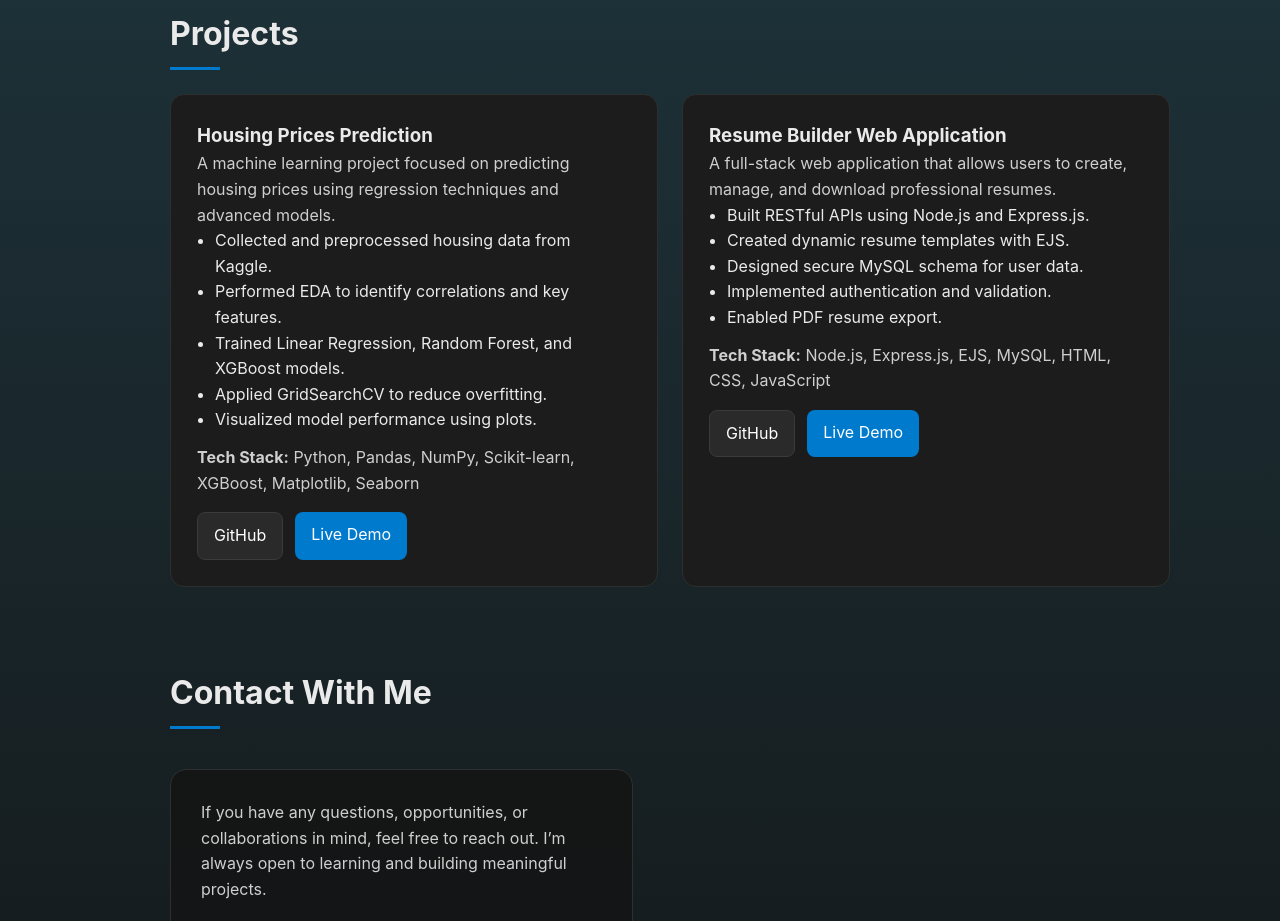
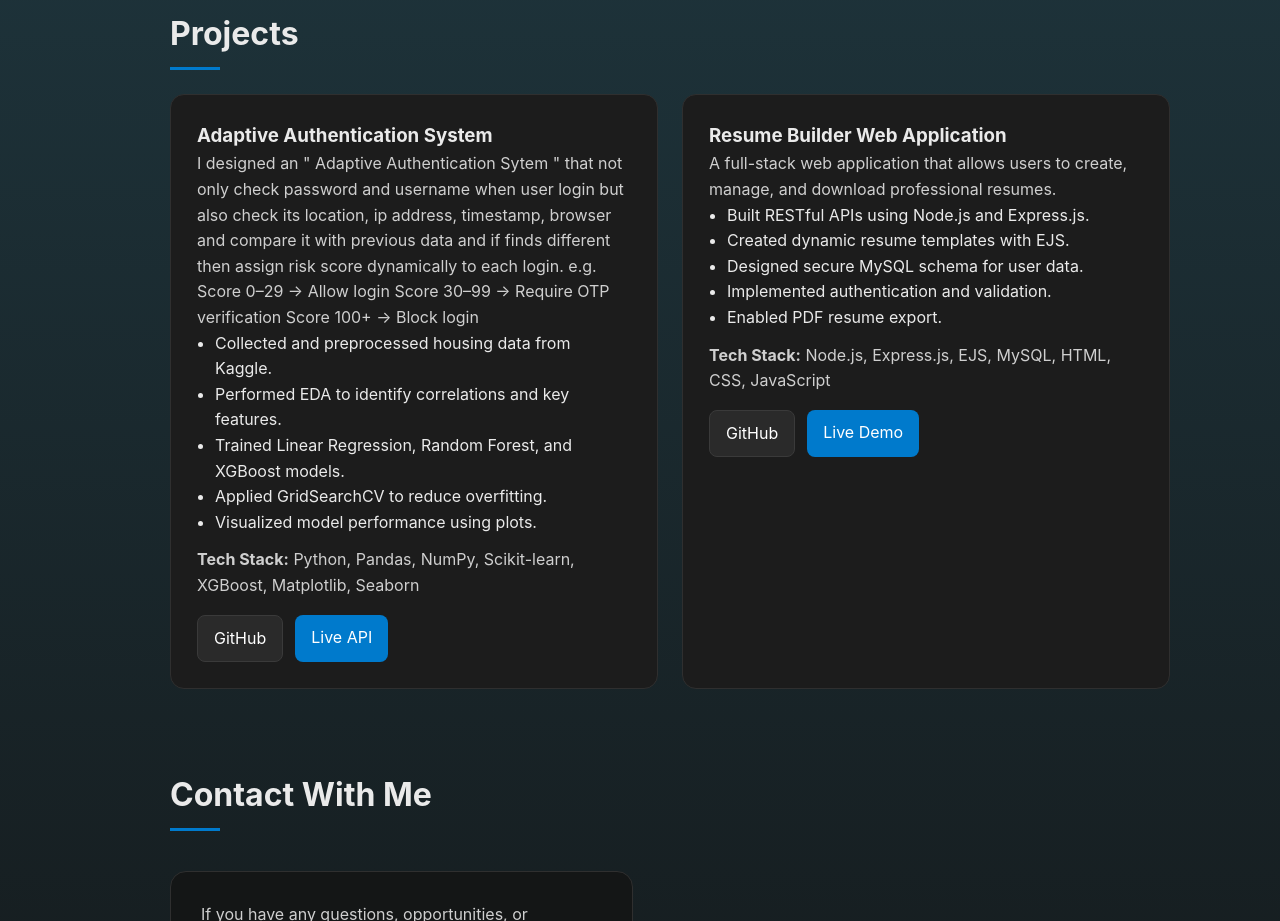
Before and after one commit to pwnFirstGit/portfolio, a React (Vite) app: page / in a window 1280 px wide. Shown: the part 1720-2641 px from the top of the page. Built offline with nearby package versions, Linux system fonts and the light colour scheme.

Commit message:
Update Projects.jsx

```diff
--- a/src/components/Projects.jsx
+++ b/src/components/Projects.jsx
@@ -16,11 +16,16 @@ export default function Projects() {
             e.currentTarget.style.boxShadow = "none";
         }}
     >
-          <h3>Housing Prices Prediction</h3>
+          <h3>Adaptive Authentication System</h3>
 
           <p>
-            A machine learning project focused on predicting housing prices
-            using regression techniques and advanced models.
+            I designed an " Adaptive Authentication Sytem " that not only check password and username when user login but also check its
+            location, ip address, timestamp, browser and compare it with previous data and if finds different then assign risk score
+            dynamically to each login. e.g.
+
+Score 0–29   → Allow login
+Score 30–99  → Require OTP verification
+Score 100+   → Block login
           </p>
 
           <ul style={styles.list}>
@@ -47,10 +52,10 @@ export default function Projects() {
             </a>
 
             <a
-              href="https://www.instagram.com"
+              href="https://https://adaptive-auth-system.onrender.com/docs"
               style={styles.demoBtn}
             >
-              Live Demo
+              Live API
             </a>
           </div>
         </div>
```
